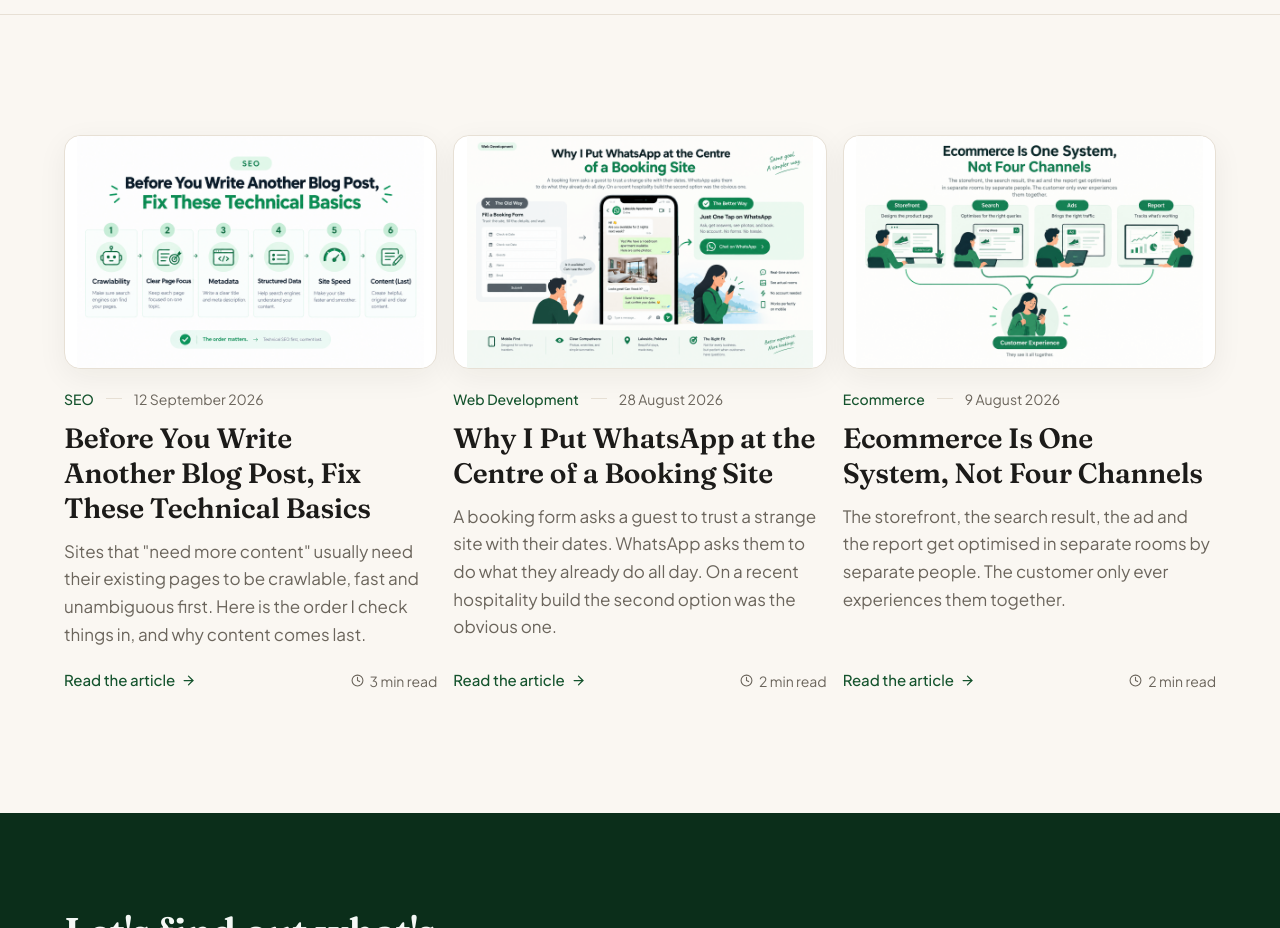
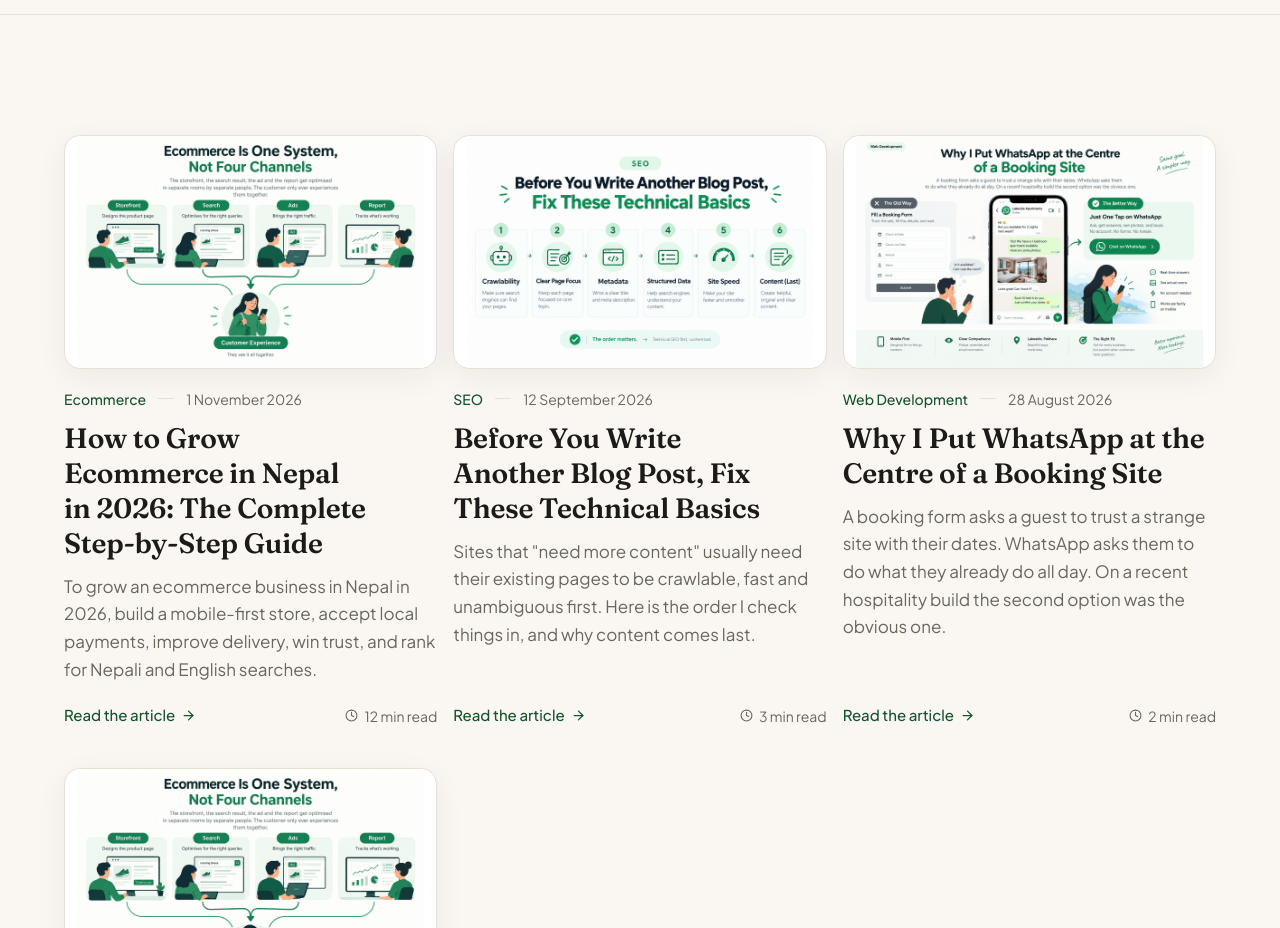
Before and after one commit to 69-Insomnia/Personal-portfolio, a Next.js app: page /blog in a window 1280 px wide. Shown: the part 560-1488 px from the top of the page. Built offline with nearby package versions, Linux system fonts and the light colour scheme; no server answers; the database is empty.

Commit message:
Add 'How to Grow Ecommerce in Nepal in 2026' blog post

```diff
--- a/src/data/blog.ts
+++ b/src/data/blog.ts
@@ -20,6 +20,77 @@ import type { BlogPost } from '@/types';
  *    Recount it when the body changes.
  */
 export const blogPosts: BlogPost[] = [
+  {
+    slug: 'how-to-grow-ecommerce-in-nepal-2026',
+    title: 'How to Grow Ecommerce in Nepal in 2026: The Complete Step-by-Step Guide',
+    excerpt:
+      'To grow an ecommerce business in Nepal in 2026, build a mobile-first store, accept local payments, improve delivery, win trust, and rank for Nepali and English searches.',
+    category: 'Ecommerce',
+    date: '1 November 2026',
+    readingTime: '12 min read',
+    image: '/images/blog-ecommerce-one-system.png',
+    tags: ['Ecommerce', 'Nepal', 'SEO', 'Digital Marketing'],
+    content: [
+      'Nepal is one of the fastest-moving ecommerce opportunities in South Asia because the market is still early, mobile-first and highly trust driven. Most shoppers are still buying offline, which means the businesses that get the basics right can grow quickly without needing a giant budget.',
+      '## 1. Why Nepal\'s ecommerce market is growing',
+      'The country has a large and increasingly digital population, strong smartphone adoption and growing comfort with wallet apps and online transactions. At the same time, most retail still happens offline, so the opportunity is not saturation — it is a market that is still finding its shape.',
+      'Fast-growing categories include electronics, fashion, home goods, wellness products, daily essentials and hobby items. The winners are usually the businesses that combine good mobile experiences, clear pricing, trust and local delivery.',
+      '## 2. Understand the Nepali online shopper',
+      'Your audience is often mobile-only, price-conscious and skeptical until they see proof. That means the store needs to feel simple, honest and useful on a 4G connection. Shoppers compare prices across Daraz, Facebook and local stores, and they are especially careful about product authenticity, damaged deliveries and refund issues.',
+      'Language matters too. Many people search in English, Nepali and Romanized Nepali. A page that speaks only to one version of the market leaves revenue on the table. A good ecommerce business in Nepal should answer common questions in a way that feels local and clear.',
+      '## 3. Build a mobile-first online store',
+      'Your website is the engine of growth. It should load fast, show prices clearly and make checkout simple. A product page needs large, real photos, honest descriptions, delivery information and a clear return policy before the customer even reaches the cart.',
+      'The best setup for many sellers is a custom website plus one marketplace. A marketplace gives reach; your own website gives margin and customer data. Use the marketplace to win awareness and your site to convert more efficiently and build a relationship you own.',
+      '## 4. Offer the payment methods people actually use',
+      'If you want to win in Nepal, you need payment options that fit the market. The strongest setup is a mix of eSewa, Khalti, Fonepay and cash on delivery. For many buyers, COD still matters because trust is the first barrier, not the final one.',
+      'Use a small discount for prepaid orders, confirm COD orders by phone or WhatsApp and keep a close eye on return-to-origin orders by city or courier. That lets you make the channel smoother without avoiding the method entirely.',
+      '## 5. Solve delivery and logistics',
+      'Delivery is often where a good product turns into a bad customer experience. Use at least two courier partners, be realistic about timing and always share shipping updates. Same-day or next-day service works in Kathmandu Valley, while outside the valley, a more realistic 2 to 5 day range is often healthier than overpromising.',
+      'Packing quality matters just as much as shipping speed. Damaged products create refunds, complaints and lost trust. In time, opening a small fulfillment point in Pokhara, Biratnagar, Butwal or Chitwan can unlock stronger growth in regional cities.',
+      '## 6. Use social commerce to drive demand',
+      'In Nepal, social media often starts the buying journey. Facebook, Instagram and TikTok are not just brand channels — they are frequently the front door. Use short product videos, real use cases, before-and-after content and customer comments to create trust quickly.',
+      'The goal is not to stay forever on social media. It is to move the buyer to your website, WhatsApp or email list where you own the relationship. That makes the channel more efficient and less dependent on one platform.',
+      '## 7. Rank on Google with local SEO',
+      'SEO pays off best when you target the exact queries buyers already use. Examples include "buy [product] online in Nepal", "best [product] price in Nepal" and "[product] in Kathmandu". Add local variants in Nepali and Romanized Nepali so you capture both language patterns.',
+      'On-page basics matter: one clear H1 per page, unique product descriptions, strong image alt text, internal linking, clean URLs and proper local business information. Create and complete your Google Business Profile, keep your details consistent across the web and ask happy customers for Google reviews.',
+      '## 8. Get found in AI search and answer engines',
+      'AI search is changing how people discover products. Searchers increasingly ask direct questions like "What payment methods work in Nepal?" or "Which ecommerce platform is best for a local store?" Pages that answer clearly, use question-style headings and include practical, source-backed details have a better chance of being surfaced.',
+      'The best AI-friendly pages are structured, specific and useful. They answer early, cite credible information and show real business details such as author identity, location and service information.',
+      '## 9. Build trust before you scale spend',
+      'Trust is the biggest growth lever in Nepali ecommerce. Customers want proof before they buy. Use real reviews with photos, display your PAN or VAT information, show a clear return policy and be quick to respond to complaints.',
+      'One well-handled issue can build trust more than ten perfect ads. That is why honest, polished service and clear shipping information matter as much as marketing.',
+      '## 10. Run the right campaigns and measure the right metrics',
+      'Plan seasonal campaigns around Dashain, Tihar, wedding season and New Year sales. Send order updates, restock alerts and WhatsApp reminders to customers who already are interested. Referral bonuses and loyalty offers can improve repeat purchases without making the brand look discount-driven.',
+      'The metric mix matters. Track conversion rate, cart abandonment, cost per acquisition, COD rejection rate and repeat purchase rate. If a channel brings traffic but nothing converts, it is not a winning channel yet.',
+      '## 11. Follow the legal and tax basics',
+      'Keep your registrations, PAN, VAT obligations and billing records in order. If you are importing products or dealing with cross-border sales, check customs and foreign-exchange requirements with official sources or a qualified accountant. Compliance is not glamorous, but it protects scale.',
+      '## Your 90-day action plan',
+      'In the first 30 days, fix your store, add local payment options and build your Google Business Profile. In the next 30 days, publish helpful articles, improve your top product pages and start small social campaigns. In the last 30 days, double down on the channels that convert and improve your fulfillment and follow-up process.',
+      'The businesses that grow fastest are not the most complicated ones. They are the ones that make buying easy, remove friction and earn trust one order at a time.',
+    ],
+    faqs: [
+      {
+        question: 'Is ecommerce profitable in Nepal in 2026?',
+        answer:
+          'Yes, it can be. The biggest opportunities are for businesses that combine local payment support, strong mobile UX, realistic delivery and trust-building content.',
+      },
+      {
+        question: 'What is the best payment method for an online store in Nepal?',
+        answer:
+          'Offer several. eSewa, Khalti and Fonepay cover most digital payers, while cash on delivery remains important for customers who still prefer to pay after receiving the order.',
+      },
+      {
+        question: 'How can I get more customers outside Kathmandu?',
+        answer:
+          'Improve delivery coverage, offer prepaid discounts, write local-language content and run city-targeted ads for growing markets like Pokhara, Biratnagar and Butwal.',
+      },
+      {
+        question: 'How long does SEO take to work in Nepal?',
+        answer:
+          'Usually 3 to 6 months for meaningful search growth, depending on the product category, keyword competition and content quality.',
+      },
+    ],
+  },
   {
     slug: 'technical-seo-foundations',
     title: 'Before You Write Another Blog Post, Fix These Technical Basics',
```
